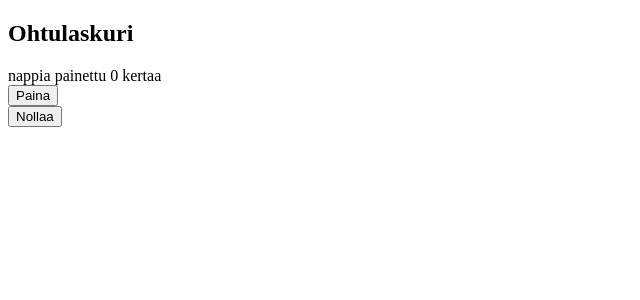
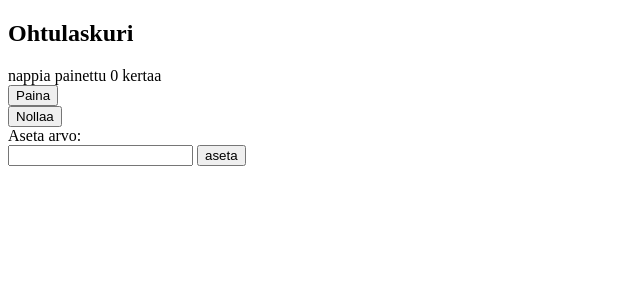
Before and after one commit to Qmppu842/Webcounter, a Flask app: page / in a window 1280 px wide. Shown: the top 300 px of the page, without its empty margins (0-640 px from the left). Run offline with Flask 3, Linux system fonts and the light colour scheme.

Commit message:
Ois pitäny tehä TDD tyylillä mut nyt on valuen laitto paikka ilman testiä

```diff
--- a/src/app.py
+++ b/src/app.py
@@ -1,4 +1,4 @@
-from flask import Flask, redirect, render_template
+from flask import Flask, redirect, render_template, request
 from counter import Counter
 
 app = Flask(__name__)
@@ -20,3 +20,8 @@ def increment():
 def reset():
     cnt.reset()
     return redirect("/")
+
+@app.route("/set-value", methods=["POST"])
+def set_value():
+    cnt.value =request.form["arvo"]
+    return redirect("/")
--- a/src/templates/index.html
+++ b/src/templates/index.html
@@ -1,9 +1,13 @@
 <!DOCTYPE html>
-<html lang="en"></html>
+<html lang="en">
+
+</html>
+
 <head>
   <meta charset="UTF-8">
   <title>Laskuri</title>
 </head>
+
 <body>
   <h2>Ohtulaskuri</h2>
   <div>nappia painettu {{ value }} kertaa</div>
@@ -17,5 +21,13 @@
       Nollaa
     </button>
   </form>
+  <div>Aseta arvo:</div>
+  <form action="/set-value" method="post">
+    <input type="number" name="arvo" id="kala">
+    <button type="submit">
+      aseta
+    </button>
+  </form>
 </body>
+
 </html>
```
